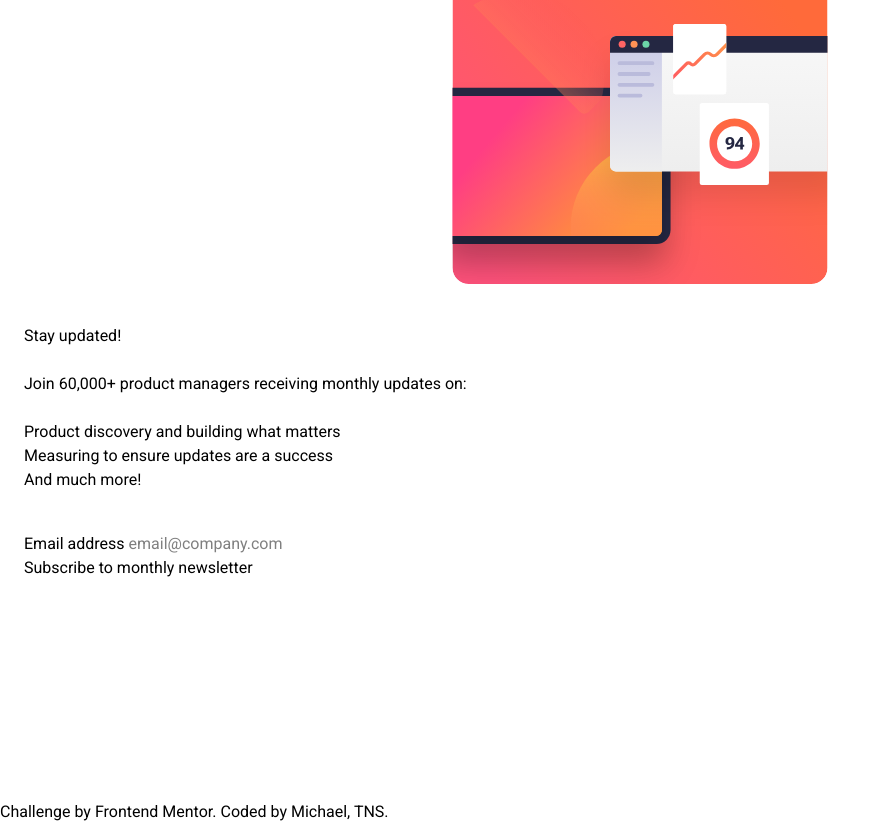
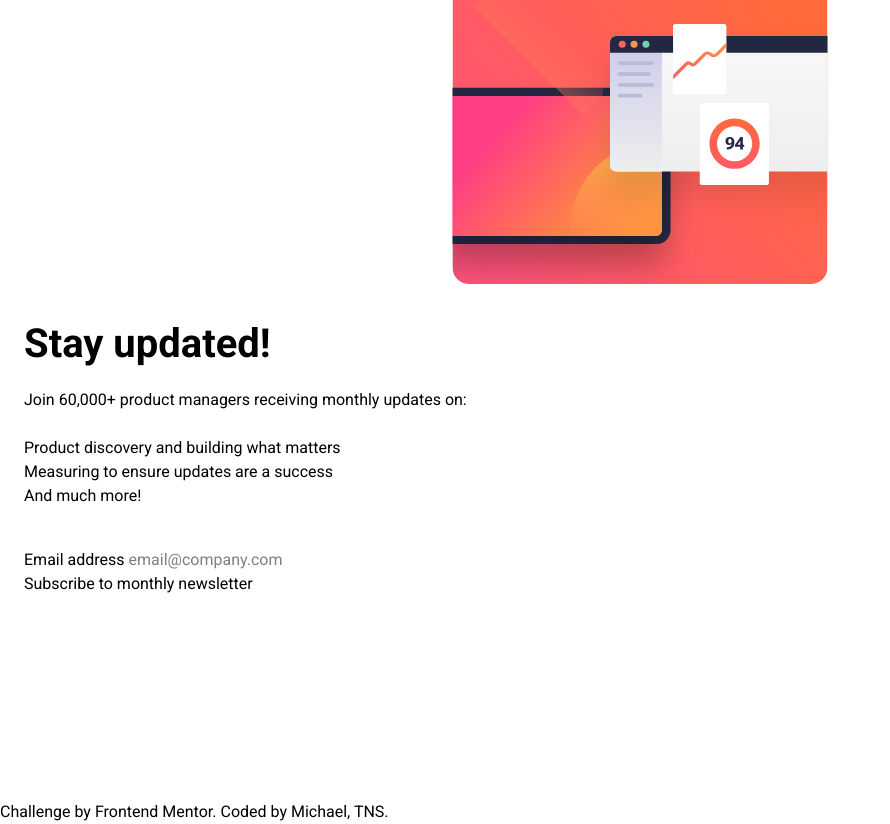
Before and after one commit to Networksentinel/FEM-Challenge---Newsletter-sign-up-form, a website built with Vite: page index.html in a window 1280 px wide. Shown: the whole page, without its empty margins (0-890 px from the left). Built offline with nearby package versions, Linux system fonts and the light colour scheme.

Commit message:
feat: text preset for the app heading

```diff
--- a/index.html
+++ b/index.html
@@ -26,7 +26,7 @@
 
     <main class="column-layout gap-10 px-6 pb-11">
       <div class="app-body column-layout gap-6">
-        <h2>Stay updated!</h2>
+        <h2 class="text-preset-1mobile">Stay updated!</h2>
 
         <p>Join 60,000+ product managers receiving monthly updates on:</p>
 
```
